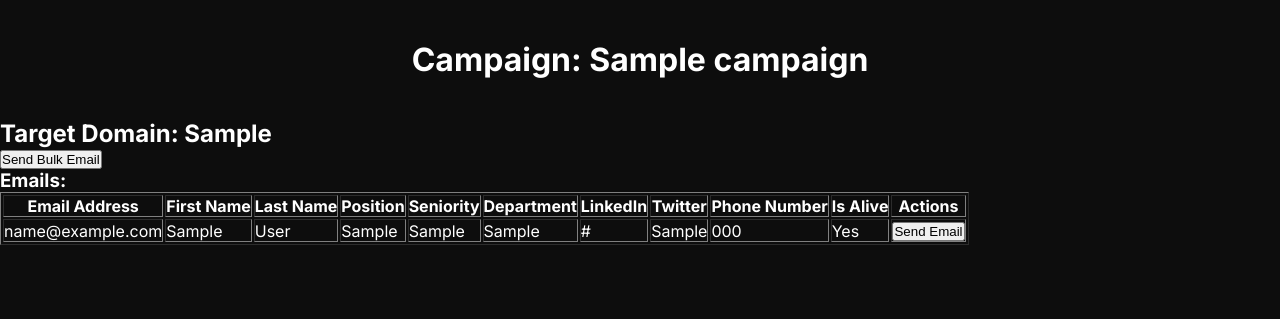
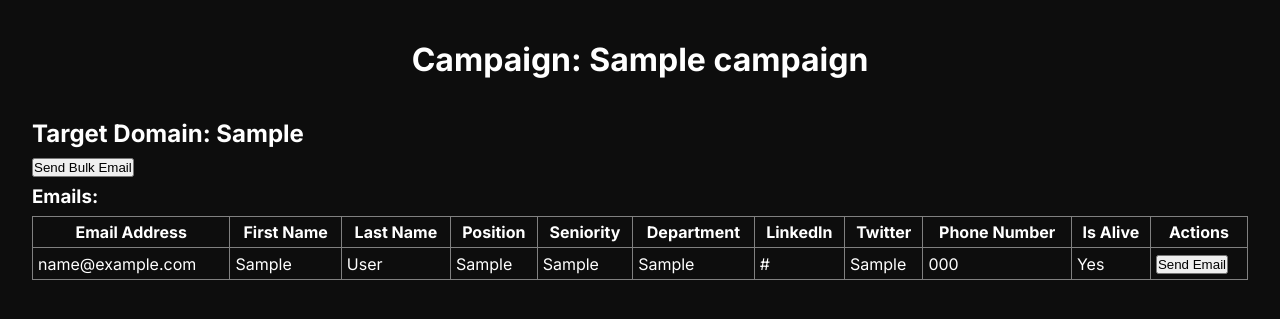
Before and after one commit to Hactify/FlaskApp, a Flask app: page /view_campaign/1 in a window 1280 px wide. Shown: the part 154-473 px from the top of the page. Run offline with Flask 3, Linux system fonts and the light colour scheme; a user stored in the database is signed in; tables that the repository leaves empty hold one stand-in row (values such as "Sample post"); some libraries are stand-ins or nearby versions.

Commit message:
Neccessary changes

```diff
--- a/app.py
+++ b/app.py
@@ -161,7 +161,7 @@ def new_campaign():
                 'linkedin': None,
                 'twitter': None,
                 'phone_number': None,
-                'is_alive': False
+                'is_alive': True
             }
 
         # Update the dictionary with hunter_io emails
--- a/static/css/view_campaign.css
+++ b/static/css/view_campaign.css
@@ -91,3 +91,22 @@ a:hover{
 ul{
     margin: 7vh;
 }
+
+#contentContainer{
+    display: flex;
+    flex-direction: column;
+    gap: 0.5rem;
+    margin:0 2rem;
+}
+
+table{
+    overflow-x: scroll;
+    /* table-layout: fixed; */
+    width: 100%;
+    border-collapse: collapse;
+    /* border: 3px solid #8905ff; */
+}
+
+tr th, tr td{
+    padding: 5px;
+}
--- a/templates/home.html
+++ b/templates/home.html
@@ -10,7 +10,7 @@
 <body>
     <header>
     <span>
-        Recon <i class="fa-solid fa-shield-halved"></i>
+        Recon <i id="logo" class="fa-solid fa-shield-halved"></i>
     </span>
     </header>
 
--- a/templates/view_campaign.html
+++ b/templates/view_campaign.html
@@ -5,6 +5,7 @@
 {% endblock %}
 {% block content %}
 <h1>Campaign: {{ campaign.name }}</h1>
+<div id="contentContainer">
 <h2>Target Domain: {{ campaign.target_domain }}</h2>
 
 <form action="{{ url_for('send_bulk_email', campaign_id=campaign.id) }}" method="POST">
@@ -51,4 +52,6 @@
     </tbody>
 </table>
 
+</div>
+
 {% endblock %}
```
Also changed, not shown: gather_emails.py (+2 -21 lines).
